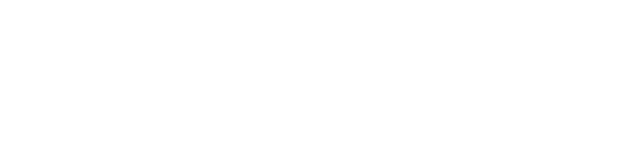
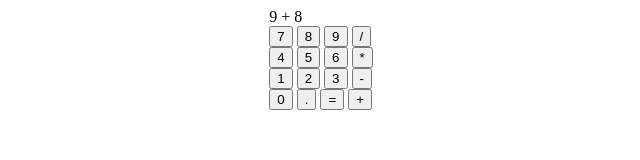
Before and after one commit to jdy7149/odin-calculator, a plain HTML site: page index.html in a window 1280 px wide. Shown: the whole page, without its empty margins (319-959 px from the left). Drawn offline with Linux system fonts and the light colour scheme.

Commit message:
Start index.html

```diff
--- a/index.html
+++ b/index.html
@@ -8,6 +8,34 @@
     <script src="script.js" defer></script>
 </head>
 <body>
-
+    <div class="container">
+        <div class="display">
+            9 + 8
+        </div>
+        <div class="row">
+            <button type="button" class="digit">7</button>
+            <button type="button" class="digit">8</button>
+            <button type="button" class="digit">9</button>
+            <button type="button" class="operator">/</button>
+        </div>
+        <div class="row">
+            <button type="button" class="digit">4</button>
+            <button type="button" class="digit">5</button>
+            <button type="button" class="digit">6</button>
+            <button type="button" class="operator">*</button>
+        </div>
+        <div class="row">
+            <button type="button" class="digit">1</button>
+            <button type="button" class="digit">2</button>
+            <button type="button" class="digit">3</button>
+            <button type="button" class="operator">-</button>
+        </div>
+        <div class="row">
+            <button type="button" class="digit">0</button>
+            <button type="button" class="digit">.</button>
+            <button type="button" class="digit">=</button>
+            <button type="button" class="operator">+</button>
+        </div>
+    </div>
 </body>
 </html>
--- a/style.css
+++ b/style.css
@@ -0,0 +1,19 @@
+html {
+    margin: 0;
+    padding: 0;
+    box-sizing: border-box;
+}
+
+*, *::before, *::after {
+    box-sizing: inherit;
+}
+
+body {
+    display: flex;
+    justify-content: center;
+    align-items: center;
+}
+
+.container {
+
+}
```
